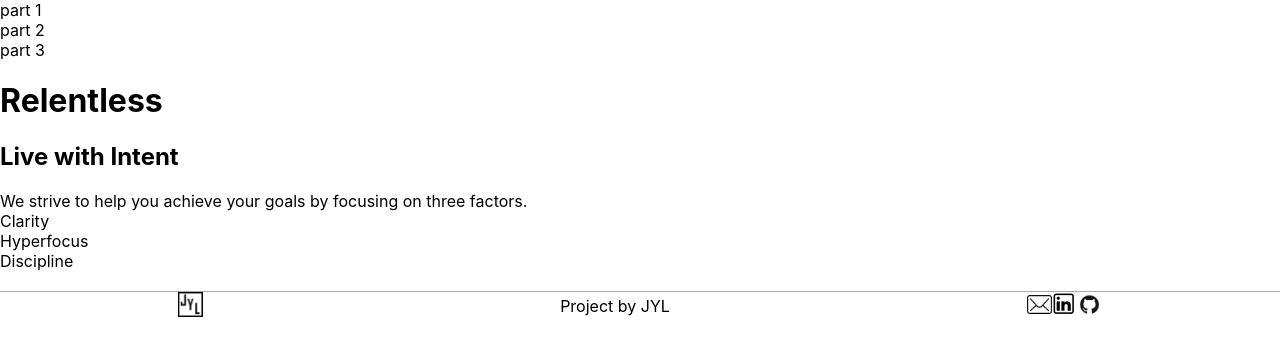
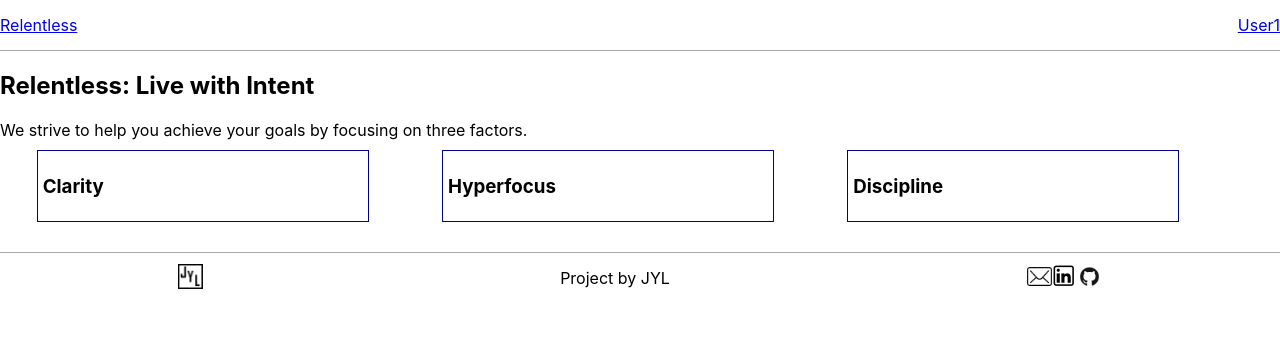
Before and after one commit to johlee92/relentless-client, a React (Create React App) app: page / in a window 1280 px wide. Shown: the top 356 px of the page. Built offline with nearby package versions, Linux system fonts and the light colour scheme.

Commit message:
completed wireframe for landing page

```diff
--- a/src/App.js
+++ b/src/App.js
@@ -2,18 +2,21 @@ import React from 'react';
 import {Route, Link} from 'react-router-dom';
 import LandingPage from './landingPage/landingPage';
 import MainUserPage from './mainUserPage/mainUserPage';
+import ErrorBoundary from './errorBoundary';
 
 function App() {
   return (
     <main className='App'>
+      <ErrorBoundary>
         <Route
           exact path = '/'
           component={LandingPage}
         />
         <Route
-        exact path = '/:userId'
+          exact path = '/user1'
           component={MainUserPage}
         />
+      </ErrorBoundary>
     </main>
   );
 }
--- /dev/null
+++ b/src/errorBoundary.js
@@ -0,0 +1,29 @@
+import React, { Component } from 'react';
+
+class ErrorBoundary extends React.Component {
+    constructor(props) {
+      super(props);
+      this.state = { hasError: false };
+    }
+
+    static getDerivedStateFromError(error) {
+      // Update state so the next render will show the fallback UI.
+      return { hasError: true };
+    }
+
+    componentDidCatch(error, errorInfo) {
+      // You can also log the error to an error reporting service
+    //   logErrorToMyService(error, errorInfo);
+    }
+
+    render() {
+      if (this.state.hasError) {
+        // You can render any custom fallback UI
+        return <h1>Something went wrong.</h1>;
+      }
+
+      return this.props.children;
+    }
+}
+
+export default ErrorBoundary;
--- a/src/footer/pageFooter.css
+++ b/src/footer/pageFooter.css
@@ -5,8 +5,9 @@
     justify-content: space-around;
     align-items: center;
     margin-top: 20px;
-    /* what's going ong with the padding-top */
+    /* what's going ong with the padding-top; think it's because of the flex box */
     padding-top: 200x;
+    min-height: 50px;
 }
 
 /* update how I'm selecting the image */
--- a/src/goalsDashboard/goalsDashboard.css
+++ b/src/goalsDashboard/goalsDashboard.css
@@ -0,0 +1,19 @@
+.dashboard-cards {
+    border: darkblue solid 1px;
+    max-width: 80vw;
+    margin: 2px auto;
+    padding: 5px;
+}
+
+@media (min-width: 1024px) {
+    .dashboard {
+        width: 95vw;
+        display: flex;
+        flex-direction: row;
+        justify-content: space-around;
+    }
+
+    .dashboard-cards {
+        width: 25vw;
+    }
+}
--- a/src/goalsDashboard/goalsDashboard.js
+++ b/src/goalsDashboard/goalsDashboard.js
@@ -15,10 +15,16 @@ class GoalsDashboard extends React.Component {
 
     render() {
         return (
-            <div>
-                <p>Consecutive Weeks</p>
-                <p>Weekly Goals Completion</p>
-                <p>YTD Goals Accomplishment</p>
+            <div className="dashboard">
+                <div className="dashboard-cards">
+                    Consecutive Weeks: 5
+                </div>
+                <div className="dashboard-cards">
+                    Weekly Goals Completion: 1/3
+                </div>
+                <div className="dashboard-cards">
+                    YTD Accomplishment: 23/45
+                </div>
             </div>
         )
     }
--- a/src/goalsNav/goalsNav.css
+++ b/src/goalsNav/goalsNav.css
@@ -0,0 +1,7 @@
+.GoalsNav {
+    display: flex;
+    flex-direction: row;
+    justify-content: space-evenly;
+    margin-top: 10px;
+    margin-bottom: 10px;
+}
--- a/src/goalsNav/goalsNav.js
+++ b/src/goalsNav/goalsNav.js
@@ -9,7 +9,7 @@ class GoalsNav extends React.Component {
 
     render() {
         return (
-            <div>
+            <div className="GoalsNav">
                 <button>Annual</button>
                 <button>Monthly</button>
                 <button>Weekly</button>
--- a/src/landingPage/landingPage.css
+++ b/src/landingPage/landingPage.css
@@ -0,0 +1,19 @@
+.methodology-cards {
+    border: darkblue solid 1px;
+    max-width: 80vw;
+    margin: 10px auto;
+    padding: 5px;
+}
+
+@media (min-width: 1024px) {
+    .methodology {
+        width: 95vw;
+        display: flex;
+        flex-direction: row;
+        justify-content: space-around;
+    }
+
+    .methodology-cards {
+        width: 25vw;
+    }
+}
--- a/src/landingPage/landingPage.js
+++ b/src/landingPage/landingPage.js
@@ -6,7 +6,31 @@ import PageFooter from '../footer/pageFooter';
 class LandingPage extends React.Component {
     constructor(props) {
         super(props);
-        console.log(props);
+        this.state = {
+            clarity: 'none',
+            hyperfocus: 'none',
+            discipline: 'none'
+        }
+    }
+
+    //redundant code, need to fix; is there a toggle function readily available?
+    clarityDisplayToggle = () => {
+        let value = this.state.clarity === 'none' ? 'block' : 'none';
+        this.setState({
+            clarity: value
+        })
+    }
+    hyperfocusDisplayToggle = () => {
+        let value = this.state.hyperfocus === 'none' ? 'block' : 'none';
+        this.setState({
+            hyperfocus: value
+        })
+    }
+    disciplineDisplayToggle = () => {
+        let value = this.state.discipline === 'none' ? 'block' : 'none';
+        this.setState({
+            discipline: value
+        })
     }
 
     render() {
@@ -14,21 +38,29 @@ class LandingPage extends React.Component {
             <div>
                 <PageNav/>
                 <div>
-                    <h1>Relentless</h1>
-                    <h2>Live with Intent</h2>
+                    <h2>Relentless: Live with Intent</h2>
                 </div>
                 <div>
                     We strive to help you achieve your goals by focusing on three factors.
                 </div>
-                <div>
-                    <div>
-                        Clarity
+                <div className="methodology">
+                    <div className="methodology-cards"  onClick={() => this.clarityDisplayToggle()}>
+                        <h3>Clarity</h3>
+                        <p style={{display:this.state.clarity}}>
+                            Know the destinations (i.e. setting the goals) is an important step of the process
+                        </p>
                     </div>
-                    <div>
-                        Hyperfocus
+                    <div className="methodology-cards" onClick={() => this.hyperfocusDisplayToggle()}>
+                        <h3>Hyperfocus</h3>
+                        <p style={{display:this.state.hyperfocus}}>
+                            Determine which three goals are the top priorities right now to focus our precious time and energy
+                        </p>
                     </div>
-                    <div>
-                        Discipline
+                    <div className="methodology-cards" onClick={() => this.disciplineDisplayToggle()}>
+                        <h3>Discipline</h3>
+                        <p style={{display:this.state.discipline}}>
+                            Transformation requires presistent effort - breaking goals down into actionable pieces drives change
+                        </p>
                     </div>
                 </div>
                 <PageFooter/>
--- a/src/mainUserPage/mainUserPage.js
+++ b/src/mainUserPage/mainUserPage.js
@@ -10,6 +10,9 @@ class MainUserPage extends React.Component {
     constructor(props) {
         super(props);
         console.log(props);
+        this.state = {
+
+        }
     }
 
     render() {
--- a/src/nav/pageNav.css
+++ b/src/nav/pageNav.css
@@ -0,0 +1,15 @@
+.PageNav {
+    border-bottom: solid 1px darkgray;
+    display: flex;
+    flex-direction: row;
+    justify-content: space-between;
+    align-items: center;
+    margin-bottom: 20px;
+    min-height: 50px;
+}
+
+/* update how I'm selecting the image */
+img {
+    width: 25px;
+    height: 25px;
+}
--- a/src/nav/pageNav.js
+++ b/src/nav/pageNav.js
@@ -1,5 +1,6 @@
 import React from 'react';
 import'./pageNav.css';
+import { Link } from 'react-router-dom';
 
 class PageNav extends React.Component {
     constructor(props) {
@@ -9,15 +10,12 @@ class PageNav extends React.Component {
 
     render() {
         return (
-            <nav>
+            <nav class="PageNav">
                 <section>
-                    part 1
+                    <Link to='/'>Relentless</Link>
                 </section>
                 <section>
-                    part 2
-                </section>
-                <section>
-                    part 3
+                    <Link to='/user1'>User1</Link>
                 </section>
             </nav>
         )
```
Lines whose indentation alone changed are shown as unchanged.
